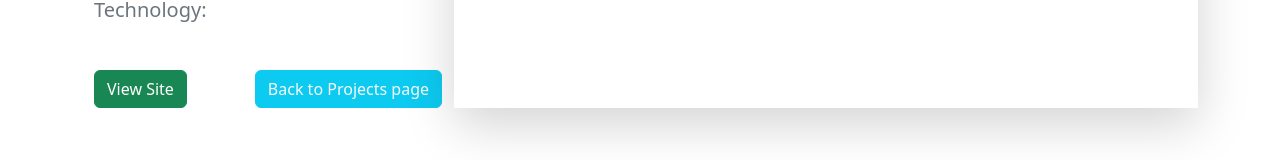
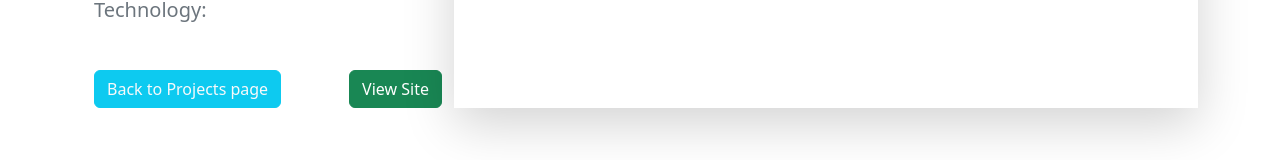
Before and after one commit to Younes-sh/portfolio, a React (Create React App) app in the folder portfolio/: page /projectparams/1 in a window 1280 px wide. Shown: the part 244-404 px from the top of the page. Built offline with nearby package versions, Linux system fonts and the light colour scheme; no server answers.

Commit message:
i changed place of Buttons View site and back to project page

```diff
--- a/portfolio/src/Pages/ParamsPages/ProjectParams.jsx
+++ b/portfolio/src/Pages/ParamsPages/ProjectParams.jsx
@@ -30,8 +30,8 @@ const ProjectParams = () => {
                 </p>
 
                 <div className='d-flex justify-content-between'>
+                    <Link to={`/projects`} className='btn btn-info text-light'>Back to Projects page</Link>
                     <Link target='_blank' to={`${item.directLink}`} className='btn btn-success'>View Site</Link>
-                    <Link to={`/projects`} className='btn btn-info text-light'>Back to Projects page</Link>
                 </div>
             </Col>
             <Col lg={8} className='order-1 order-lg-2 shadow-lg p-0 position-relative'>
```
